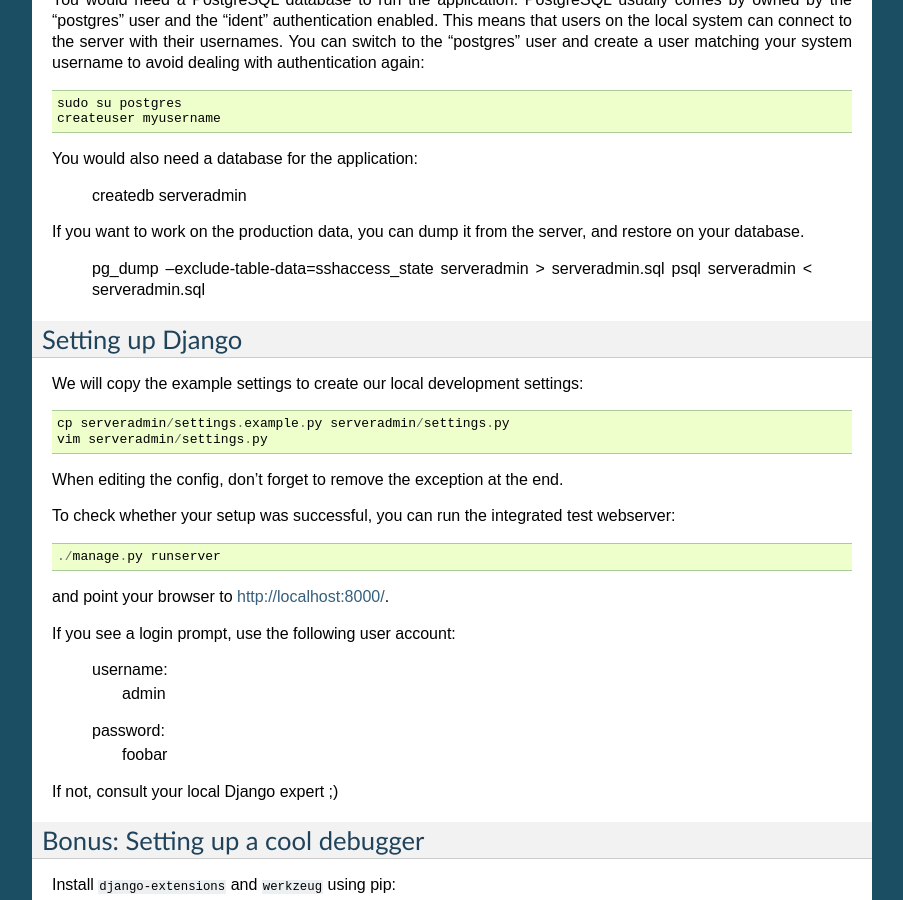
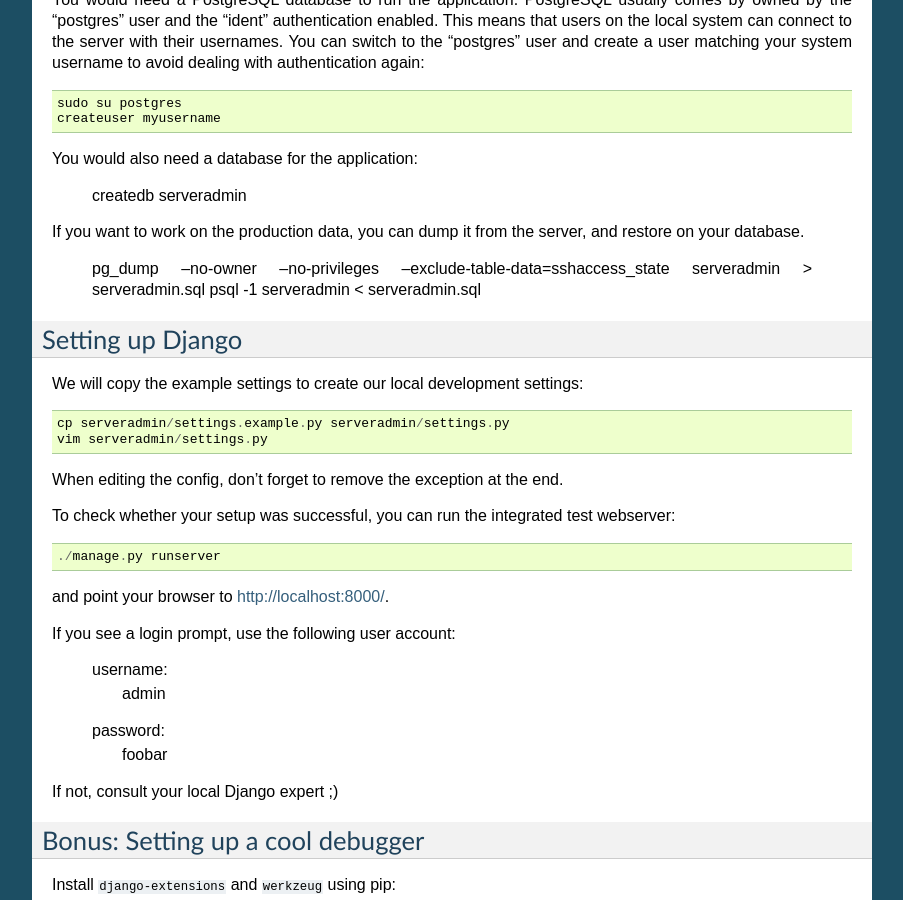
Before and after one commit to innogames/serveradmin, a Sphinx documentation site: the page built from docs/extending.rst, in a window 1280 px wide and 900 px high, scrolled down 917 px. Shown: the whole window, without its empty margins (198-1101 px from the left). Built offline with Sphinx 7.4.7, drawn with Linux system fonts in a browser that asks for light colours; formulas are drawn with MathJax 3.

Commit message:
docs: Make dump statement easier

```diff
--- a/docs/extending.rst
+++ b/docs/extending.rst
@@ -67,8 +67,8 @@
 If you want to work on the production data, you can dump it from the server,
 and restore on your database.
 
-    pg_dump --exclude-table-data=sshaccess_state serveradmin > serveradmin.sql
-    psql serveradmin < serveradmin.sql
+    pg_dump --no-owner --no-privileges --exclude-table-data=sshaccess_state serveradmin > serveradmin.sql
+    psql -1 serveradmin < serveradmin.sql
 
 
 Setting up Django
```
